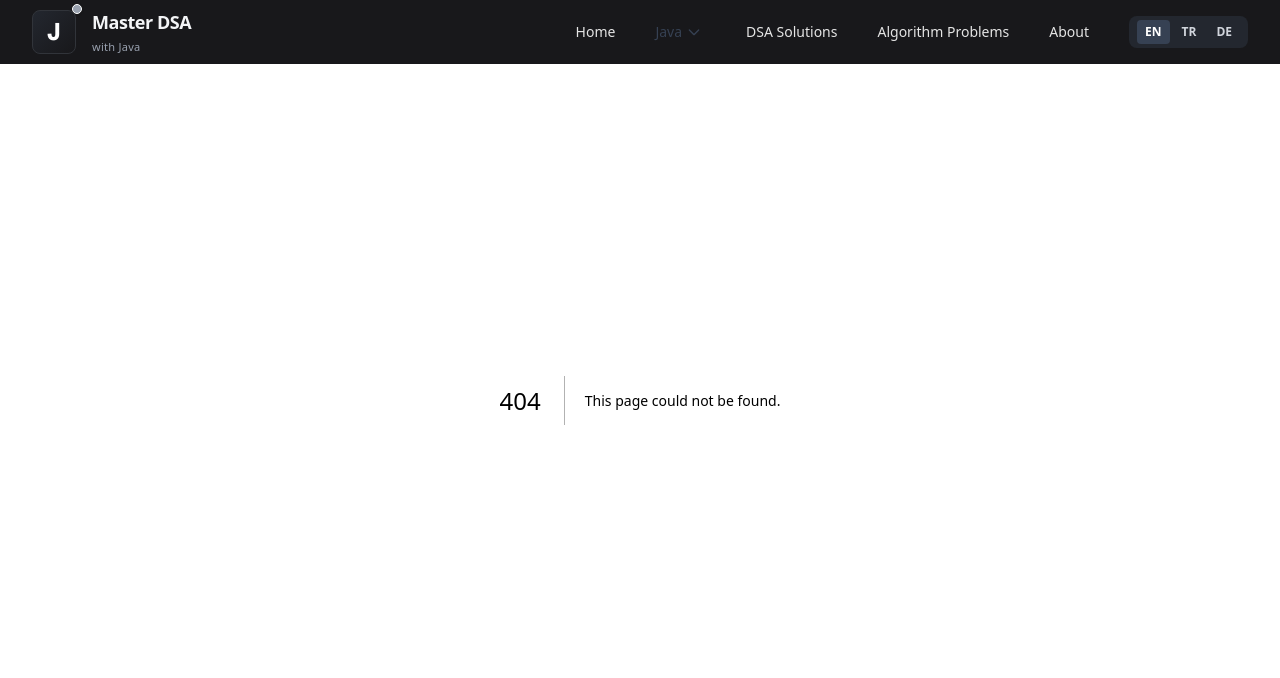
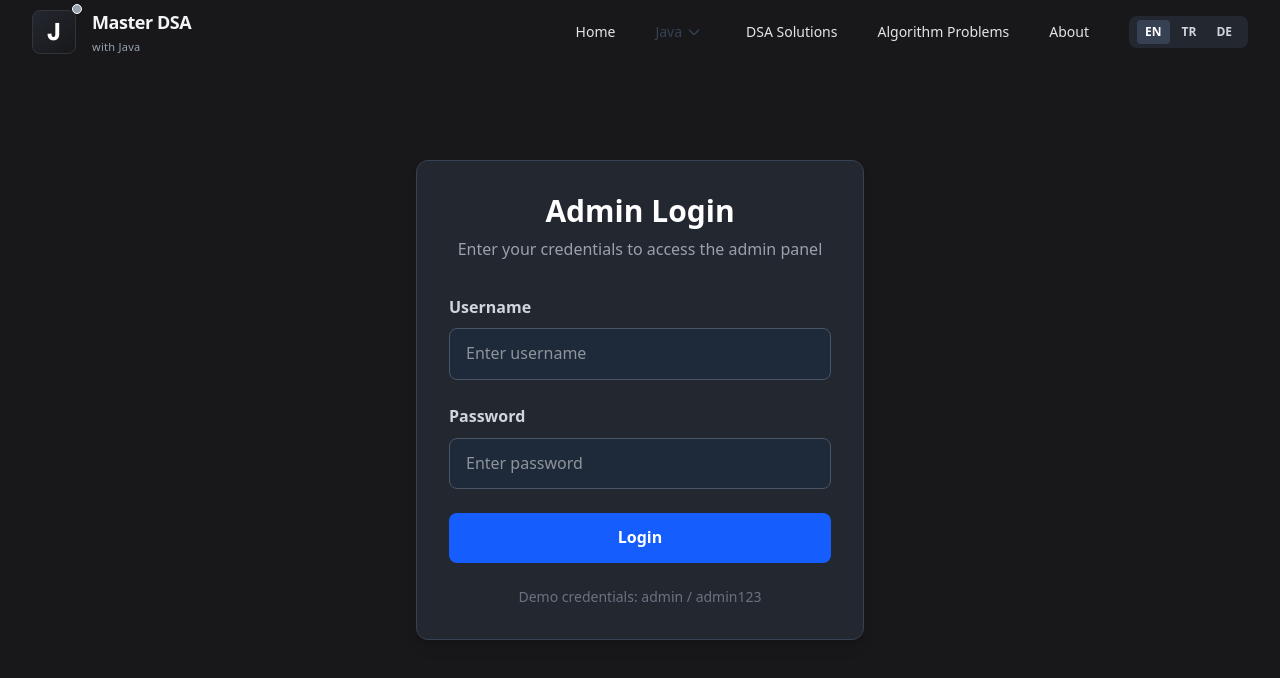
Before and after one commit to Aligorithm-97/masterdsawithjava, a Next.js app: page /login in a window 1280 px wide. Before the commit this address had no page. Shown: the top 678 px of the page. Built offline with nearby package versions, Linux system fonts and the light colour scheme.

Commit message:
aligorithm-adminLogin

```diff
--- a/app/admin/page.tsx
+++ b/app/admin/page.tsx
@@ -1,5 +1,6 @@
 "use client"
-import { useState } from "react";
+import { useState, useEffect } from "react";
+import { useRouter } from "next/navigation";
 
 const CATEGORIES = [
   "Java Core",
@@ -38,6 +39,45 @@ export default function AdminPage() {
   const [category, setCategory] = useState(CATEGORIES[0]);
   const [blocks, setBlocks] = useState<Block[]>([]);
   const [message, setMessage] = useState("");
+  const [isAuthenticated, setIsAuthenticated] = useState(false);
+  const [isLoading, setIsLoading] = useState(true);
+  const router = useRouter();
+
+  // Check authentication on component mount
+  useEffect(() => {
+    const checkAuth = () => {
+      const auth = localStorage.getItem("isAuthenticated");
+      if (auth === "true") {
+        setIsAuthenticated(true);
+      } else {
+        router.push("/login");
+      }
+      setIsLoading(false);
+    };
+
+    checkAuth();
+  }, [router]);
+
+  // Logout function
+  const handleLogout = () => {
+    localStorage.removeItem("isAuthenticated");
+    localStorage.removeItem("adminUser");
+    router.push("/login");
+  };
+
+  // Show loading while checking authentication
+  if (isLoading) {
+    return (
+      <div className="min-h-screen bg-[#18181b] flex items-center justify-center">
+        <div className="text-white text-xl">Loading...</div>
+      </div>
+    );
+  }
+
+  // Don't render admin content if not authenticated
+  if (!isAuthenticated) {
+    return null;
+  }
 
   // Blok ekle
   const handleAddBlock = (type: Block["type"]) => {
@@ -119,9 +159,18 @@ export default function AdminPage() {
   return (
     <div className="min-h-screen bg-[#18181b] pt-16 px-4">
       <div className="max-w-2xl mx-auto py-8">
-        <h1 className="text-3xl font-bold text-gray-900 dark:text-white mb-6 text-center">
-          Admin Panel
-        </h1>
+        <div className="flex justify-between items-center mb-6">
+          <h1 className="text-3xl font-bold text-gray-900 dark:text-white">
+            Admin Panel
+          </h1>
+          <button
+            onClick={handleLogout}
+            className="bg-red-600 hover:bg-red-700 text-white font-semibold px-4 py-2 rounded-lg shadow-md transition-colors duration-200"
+          >
+            Logout
+          </button>
+        </div>
+
         <form
           onSubmit={handleAddPost}
           className="bg-[#23272f] p-6 rounded-xl shadow-md mb-8 space-y-4"
--- a/app/components/Navigation.tsx
+++ b/app/components/Navigation.tsx
@@ -16,6 +16,20 @@ export default function Navigation() {
   const menuRef = useRef(null);
   const javaMenuRef = useRef(null);
   const [lang, setLang] = useState("en");
+  const [isAuthenticated, setIsAuthenticated] = useState(false);
+
+  useEffect(() => {
+    // Check authentication status
+    const checkAuth = () => {
+      const auth = localStorage.getItem("isAuthenticated");
+      setIsAuthenticated(auth === "true");
+    };
+
+    checkAuth();
+    // Listen for storage changes (when user logs in/out)
+    window.addEventListener("storage", checkAuth);
+    return () => window.removeEventListener("storage", checkAuth);
+  }, []);
 
   const handleJavaMenuEnter = () => {
     if (javaMenuTimeout) {
@@ -170,6 +184,17 @@ export default function Navigation() {
               <span className="absolute bottom-0 left-1/2 w-0 h-0.5 bg-gray-700 dark:bg-gray-300 group-hover:w-full group-hover:left-0 transition-all duration-300"></span>
             </Link>
 
+            {/* Admin Link - Only show when authenticated */}
+            {isAuthenticated && (
+              <Link
+                href="/admin"
+                className="relative px-4 py-2 text-sm font-medium text-green-600 dark:text-green-400 hover:text-green-700 dark:hover:text-green-300 rounded-lg transition-all duration-200 hover:bg-green-50 dark:hover:bg-green-900/20 group border border-green-600/30"
+              >
+                Admin
+                <span className="absolute bottom-0 left-1/2 w-0 h-0.5 bg-green-600 dark:bg-green-400 group-hover:w-full group-hover:left-0 transition-all duration-300"></span>
+              </Link>
+            )}
+
             {/* Language Switcher */}
             <div className="ml-4 flex items-center space-x-1 bg-[#23272f] rounded-lg px-2 py-1">
               {LANGUAGES.map((lng) => (
@@ -278,6 +303,17 @@ export default function Navigation() {
               >
                 About
               </Link>
+
+              {/* Admin Link - Only show when authenticated */}
+              {isAuthenticated && (
+                <Link
+                  href="/admin"
+                  className="block px-3 py-2 text-base font-medium text-green-400 hover:text-green-300 hover:bg-green-900/20 rounded-md transition-colors duration-150 border-l-4 border-green-600"
+                  onClick={() => setIsMenuOpen(false)}
+                >
+                  Admin Panel
+                </Link>
+              )}
             </div>
           </div>
         )}
--- /dev/null
+++ b/app/login/page.tsx
@@ -0,0 +1,86 @@
+"use client"
+import { useState } from "react";
+import { useRouter } from "next/navigation";
+
+export default function LoginPage() {
+  const [username, setUsername] = useState("");
+  const [password, setPassword] = useState("");
+  const [error, setError] = useState("");
+  const router = useRouter();
+
+  const handleLogin = (e: React.FormEvent) => {
+    e.preventDefault();
+
+    // Simple authentication - you can replace this with your own logic
+    if (username === "admin" && password === "admin123") {
+      // Set authentication in localStorage
+      localStorage.setItem("isAuthenticated", "true");
+      localStorage.setItem("adminUser", username);
+      router.push("/admin");
+    } else {
+      setError("Invalid username or password");
+    }
+  };
+
+  return (
+    <div className="min-h-screen bg-[#18181b] flex items-center justify-center px-4">
+      <div className="max-w-md w-full">
+        <div className="bg-[#23272f] p-8 rounded-xl shadow-lg border border-gray-700">
+          <div className="text-center mb-8">
+            <h1 className="text-3xl font-bold text-white mb-2">Admin Login</h1>
+            <p className="text-gray-400">Enter your credentials to access the admin panel</p>
+          </div>
+
+          <form onSubmit={handleLogin} className="space-y-6">
+            <div>
+              <label className="block text-gray-300 mb-2 font-semibold">
+                Username
+              </label>
+              <input
+                type="text"
+                value={username}
+                onChange={(e) => setUsername(e.target.value)}
+                className="w-full px-4 py-3 rounded-lg bg-gray-800 text-white border border-gray-600 focus:outline-none focus:ring-2 focus:ring-blue-500 focus:border-transparent"
+                placeholder="Enter username"
+                required
+              />
+            </div>
+
+            <div>
+              <label className="block text-gray-300 mb-2 font-semibold">
+                Password
+              </label>
+              <input
+                type="password"
+                value={password}
+                onChange={(e) => setPassword(e.target.value)}
+                className="w-full px-4 py-3 rounded-lg bg-gray-800 text-white border border-gray-600 focus:outline-none focus:ring-2 focus:ring-blue-500 focus:border-transparent"
+                placeholder="Enter password"
+                required
+              />
+            </div>
+
+            {error && (
+              <div className="text-red-400 text-sm font-medium text-center">
+                {error}
+              </div>
+            )}
+
+            <button
+              type="submit"
+              className="w-full bg-blue-600 hover:bg-blue-700 text-white font-semibold py-3 px-4 rounded-lg transition-colors duration-200"
+            >
+              Login
+            </button>
+          </form>
+
+          <div className="mt-6 text-center">
+            <p className="text-gray-500 text-sm">
+              Demo credentials: admin / admin123
+            </p>
+          </div>
+        </div>
+      </div>
+    </div>
+  );
+}
```
